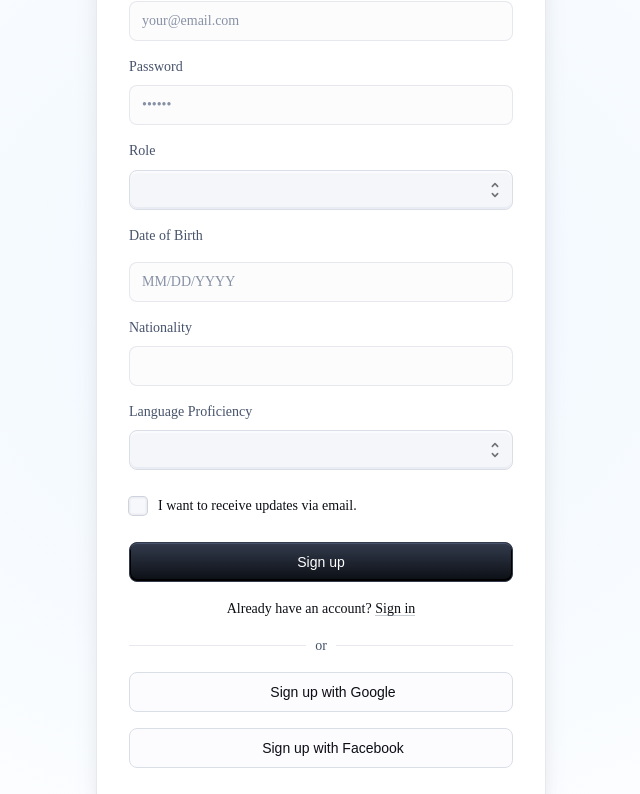
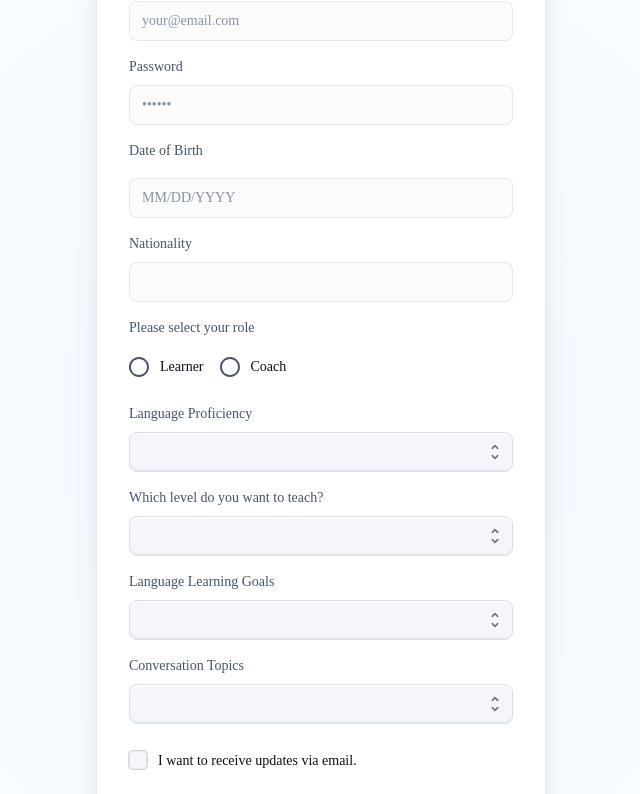
Before and after one commit to Alishka-Space/NewTaal, a React app in the folder client/: page /signup in a window 1280 px wide. Shown: the part 304-1098 px from the top of the page, without its empty margins (319-959 px from the left). Built offline with nearby package versions, Linux system fonts and the light colour scheme; some icons are missing.

Commit message:
Updated sign-up page

```diff
--- a/client/src/pages/SignUpPage/SignUp.jsx
+++ b/client/src/pages/SignUpPage/SignUp.jsx
@@ -1,4 +1,4 @@
-import * as React from "react";
+import React, { useState } from "react";
 import Box from "@mui/material/Box";
 import Button from "@mui/material/Button";
 import Checkbox from "@mui/material/Checkbox";
@@ -21,6 +21,8 @@ import { DemoContainer } from "@mui/x-date-pickers/internals/demo";
 import { LocalizationProvider } from "@mui/x-date-pickers/LocalizationProvider";
 import { AdapterDayjs } from "@mui/x-date-pickers/AdapterDayjs";
 import { DateField } from "@mui/x-date-pickers/DateField";
+import Radio from "@mui/material/Radio";
+import RadioGroup from "@mui/material/RadioGroup";
 import getSignUpTheme from "../shared-theme/getSignUpTheme";
 import { GoogleIcon, FacebookIcon } from "../shared-theme/CustomIcons";
 
@@ -68,6 +70,7 @@ export default function SignUp() {
   const [passwordError, setPasswordError] = React.useState(false);
   const [passwordErrorMessage, setPasswordErrorMessage] = React.useState("");
   const [role, setRole] = React.useState("");
+  const [learnerSelected, setLearnerSelected] = useState(false);
   const [roleError, setRoleError] = React.useState(false);
   const [roleErrorMessage, setRoleErrorMessage] = React.useState("");
   const [dateOfBirth, setDateOfBirth] = React.useState(null);
@@ -82,6 +85,18 @@ export default function SignUp() {
     React.useState(false);
   const [languageProficiencyErrorMessage, setLanguageProficiencyErrorMessage] =
     React.useState("");
+  const [languageGoals, setLanguageGoals] = React.useState("");
+  const [languageGoalsError, setLanguageGoalsError] = React.useState(false);
+  const [languageGoalsErrorMessage, setLanguageGoalsErrorMessage] =
+    React.useState("");
+  const [selectedTopic, setSelectedTopic] = React.useState("");
+  const [selectedTopicError, setSelectedTopicError] = React.useState(false);
+  const [selectedTopicErrorMessage, setSelectedTopicErrorMessage] =
+    React.useState("");
+  const [teachingLevel, setTeachingLevel] = React.useState("");
+  const [teachingLevelError, setTeachingLevelError] = React.useState(false);
+  const [teachingLevelErrorMessage, setTeachingLevelErrorMessage] =
+    React.useState("");
 
   const validateInputs = () => {
     const name = document.getElementById("name");
@@ -91,6 +106,9 @@ export default function SignUp() {
     const dateOfBirth = document.getElementById("dateOfBirth");
     const nationality = document.getElementById("nationality");
     const languageProficiency = document.getElementById("languageProficiency");
+    const languageGoals = document.getElementById("languageGoals");
+    const selectedTopic = document.getElementById("selectedTopic");
+    const teachingLevel = document.getElementById("teachingLevel");
 
     let isValid = true;
 
@@ -157,6 +175,32 @@ export default function SignUp() {
       setLanguageProficiencyErrorMessage("");
     }
 
+    if (!languageGoals) {
+      setLanguageGoalsError(true);
+      setLanguageGoalsErrorMessage("Please select your goal.");
+      isValid = false;
+    } else {
+      setLanguageGoalsError(false);
+      setLanguageGoalsErrorMessage("");
+    }
+
+    if (!selectedTopic) {
+      setSelectedTopicError(true);
+      setSelectedTopicErrorMessage("Please select your topic.");
+      isValid = false;
+    } else {
+      setSelectedTopicError(false);
+      setSelectedTopicErrorMessage("");
+    }
+
+    if (!teachingLevel) {
+      setTeachingLevelError(true);
+      setTeachingLevelErrorMessage("Please select your teaching level.");
+      isValid = false;
+    } else {
+      setTeachingLevelError(false);
+      setTeachingLevelErrorMessage("");
+    }
     return isValid;
   };
 
@@ -168,7 +212,10 @@ export default function SignUp() {
       roleError ||
       dateOfBirthError ||
       nationalityError ||
-      languageProficiencyError
+      languageProficiencyError ||
+      languageGoalsError ||
+      selectedTopicError ||
+      teachingLevelError
     ) {
       event.preventDefault();
       return;
@@ -177,6 +224,11 @@ export default function SignUp() {
 
   const handleChangeRole = (event) => {
     setRole(event.target.value);
+    if (event.target.value === "learner") {
+      setLearnerSelected(true);
+    } else {
+      setLearnerSelected(false);
+    }
   };
 
   const handleDateOfBirthChange = (date) => {
@@ -185,6 +237,18 @@ export default function SignUp() {
 
   const handleChangeLanguageProficiency = (event) => {
     setLanguageProficiency(event.target.value);
+  };
+
+  const handleChangeLanguageGoals = (event) => {
+    setLanguageGoals(event.target.value);
+  };
+
+  const handleTopicSelection = (event) => {
+    setSelectedTopic(event.target.value);
+  };
+
+  const handleTeachingLevelChange = (event) => {
+    setTeachingLevel(event.target.value);
   };
 
   return (
@@ -210,6 +274,7 @@ export default function SignUp() {
                 <TextField
                   autoComplete="name"
                   name="name"
+                  autoFocus
                   required
                   fullWidth
                   id="name"
@@ -250,25 +315,6 @@ export default function SignUp() {
                   color={passwordError ? "error" : "primary"}
                 />
               </FormControl>
-              <FormControl fullWidth>
-                <FormLabel htmlFor="roles">Role</FormLabel>
-                <Select
-                  id="roles"
-                  value={role}
-                  onChange={handleChangeRole}
-                  variant="outlined"
-                >
-                  <MenuItem value="">Select a Role</MenuItem>
-                  <MenuItem value="learner">Learner</MenuItem>
-                  <MenuItem value="coach">Coach</MenuItem>
-                </Select>
-                {roleError && (
-                  <FormHelperText style={{ color: "#B30000" }}>
-                    {roleErrorMessage}
-                  </FormHelperText>
-                )}
-              </FormControl>
-
               <FormControl>
                 <FormLabel htmlFor="dateOfBirth">Date of Birth</FormLabel>
                 <LocalizationProvider dateAdapter={AdapterDayjs}>
@@ -303,8 +349,35 @@ export default function SignUp() {
                   color={nationalityError ? "error" : "primary"}
                 />
               </FormControl>
-
-              <FormControl fullWidth>
+              <FormControl>
+                <FormLabel id="role-selection-label">
+                  Please select your role
+                </FormLabel>
+                <RadioGroup
+                  row
+                  aria-labelledby="role-selection-label"
+                  name="role-selection-group"
+                  value={role}
+                  onChange={handleChangeRole}
+                >
+                  <FormControlLabel
+                    value="learner"
+                    control={<Radio />}
+                    label="Learner"
+                  />
+                  <FormControlLabel
+                    value="coach"
+                    control={<Radio />}
+                    label="Coach"
+                  />
+                </RadioGroup>
+                {roleError && (
+                  <FormHelperText style={{ color: "#B30000" }}>
+                    {roleErrorMessage}
+                  </FormHelperText>
+                )}
+              </FormControl>
+              <FormControl fullWidth disabled={learnerSelected}>
                 <FormLabel htmlFor="proficiency">
                   Language Proficiency
                 </FormLabel>
@@ -322,6 +395,71 @@ export default function SignUp() {
                 {languageProficiencyError && (
                   <FormHelperText style={{ color: "#B30000" }}>
                     {languageProficiencyErrorMessage}
+                  </FormHelperText>
+                )}
+              </FormControl>
+              <FormControl fullWidth disabled={learnerSelected}>
+                <FormLabel htmlFor="teaching-level">
+                  Which level do you want to teach?
+                </FormLabel>
+                <Select
+                  id="teaching-level"
+                  value={teachingLevel}
+                  onChange={handleTeachingLevelChange}
+                  variant="outlined"
+                >
+                  <MenuItem value="">Select a Teaching Level</MenuItem>
+                  <MenuItem value="beginner">A1 - A2</MenuItem>
+                  <MenuItem value="intermediate">A2 - B1</MenuItem>
+                  <MenuItem value="advanced">B1 - B2</MenuItem>
+                  <MenuItem value="expert">B2 - C1</MenuItem>
+                </Select>
+                {teachingLevelError && (
+                  <FormHelperText style={{ color: "#B30000" }}>
+                    {teachingLevelErrorMessage}
+                  </FormHelperText>
+                )}
+              </FormControl>
+              <FormControl fullWidth>
+                <FormLabel htmlFor="goals">Language Learning Goals</FormLabel>
+                <Select
+                  id="goals"
+                  value={languageGoals}
+                  onChange={handleChangeLanguageGoals}
+                  variant="outlined"
+                >
+                  <MenuItem value="">Select Language Goals</MenuItem>
+                  <MenuItem value="academic">Academic Development</MenuItem>
+                  <MenuItem value="career">Career Advancement</MenuItem>
+                  <MenuItem value="personal">Personal Growth</MenuItem>
+                  <MenuItem value="hobbies">Hobbies and Interests</MenuItem>
+                </Select>
+                {languageGoalsError && (
+                  <FormHelperText style={{ color: "#B30000" }}>
+                    {languageGoalsErrorMessage}
+                  </FormHelperText>
+                )}
+              </FormControl>
+              <FormControl fullWidth>
+                <FormLabel htmlFor="conversation-topics">
+                  Conversation Topics
+                </FormLabel>
+                <Select
+                  id="conversation-topics"
+                  value={selectedTopic}
+                  onChange={handleTopicSelection}
+                  variant="outlined"
+                >
+                  <MenuItem value="">Select a Topic</MenuItem>
+                  <MenuItem value="daily">Daily Conversations</MenuItem>
+                  <MenuItem value="travel">Travel and Tourism</MenuItem>
+                  <MenuItem value="career">Work and Career</MenuItem>
+                  <MenuItem value="culture">Culture and Arts</MenuItem>
+                  <MenuItem value="health">Health and Sports</MenuItem>
+                </Select>
+                {selectedTopicError && (
+                  <FormHelperText style={{ color: "#B30000" }}>
+                    {selectedTopicErrorMessage}
                   </FormHelperText>
                 )}
               </FormControl>
```
